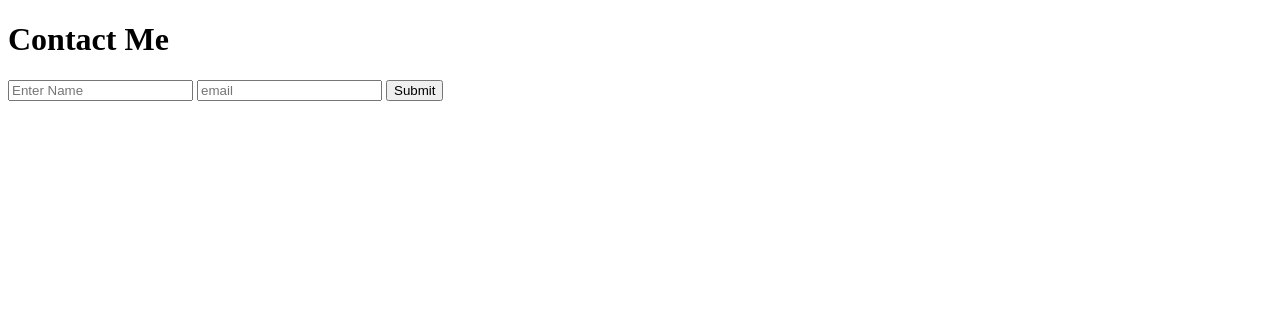
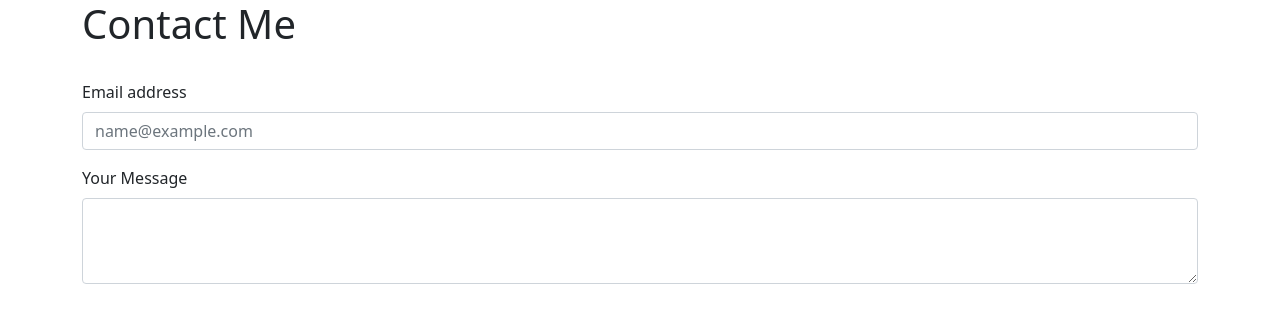
Before and after one commit to mithil25/My_Portfolio, a plain HTML site: page contact.html in a window 1280 px wide. Drawn offline with nearby package versions, Linux system fonts and the light colour scheme.

Commit message:
Better Contact Page

```diff
--- a/contact.html
+++ b/contact.html
@@ -1,17 +1,31 @@
-<!DOCTYPE html>
+<!doctype html>
 <html lang="en">
-<head>
-    <meta charset="UTF-8">
-    <meta http-equiv="X-UA-Compatible" content="IE=edge">
-    <meta name="viewport" content="width=device-width, initial-scale=1.0">
+  <head>
+    <!-- Required meta tags -->
+    <meta charset="utf-8">
+    <meta name="viewport" content="width=device-width, initial-scale=1">
+
+    <!-- Bootstrap CSS -->
+    <link href="https://cdn.jsdelivr.net/npm/bootstrap@5.1.1/dist/css/bootstrap.min.css" rel="stylesheet" integrity="sha384-F3w7mX95PdgyTmZZMECAngseQB83DfGTowi0iMjiWaeVhAn4FJkqJByhZMI3AhiU" crossorigin="anonymous">
+
     <title>Contact Me</title>
-</head>
-<body>
-    <h1>Contact Me</h1>
-    <form>
-        <input type="text" placeholder="Enter Name">
-        <input type="email" placeholder="email">
-        <input type="submit">
-    </form>
-</body>
+  </head>
+  <body>
+      <div class="container">
+        <h1> Contact Me </h1>
+        <br>
+        <div class="mb-3">
+            <label for="exampleFormControlInput1" class="form-label">Email address</label>
+            <input type="email" class="form-control" id="exampleFormControlInput1" placeholder="name@example.com">
+          </div>
+          <div class="mb-3">
+            <label for="exampleFormControlTextarea1" class="form-label">Your Message</label>
+            <textarea class="form-control" id="exampleFormControlTextarea1" rows="3"></textarea>
+          </div>
+      </div>
+
+    <script src="https://cdn.jsdelivr.net/npm/@popperjs/core@2.9.3/dist/umd/popper.min.js" integrity="sha384-W8fXfP3gkOKtndU4JGtKDvXbO53Wy8SZCQHczT5FMiiqmQfUpWbYdTil/SxwZgAN" crossorigin="anonymous"></script>
+    <script src="https://cdn.jsdelivr.net/npm/bootstrap@5.1.1/dist/js/bootstrap.min.js" integrity="sha384-skAcpIdS7UcVUC05LJ9Dxay8AXcDYfBJqt1CJ85S/CFujBsIzCIv+l9liuYLaMQ/" crossorigin="anonymous"></script>
+
+  </body>
 </html>
```
